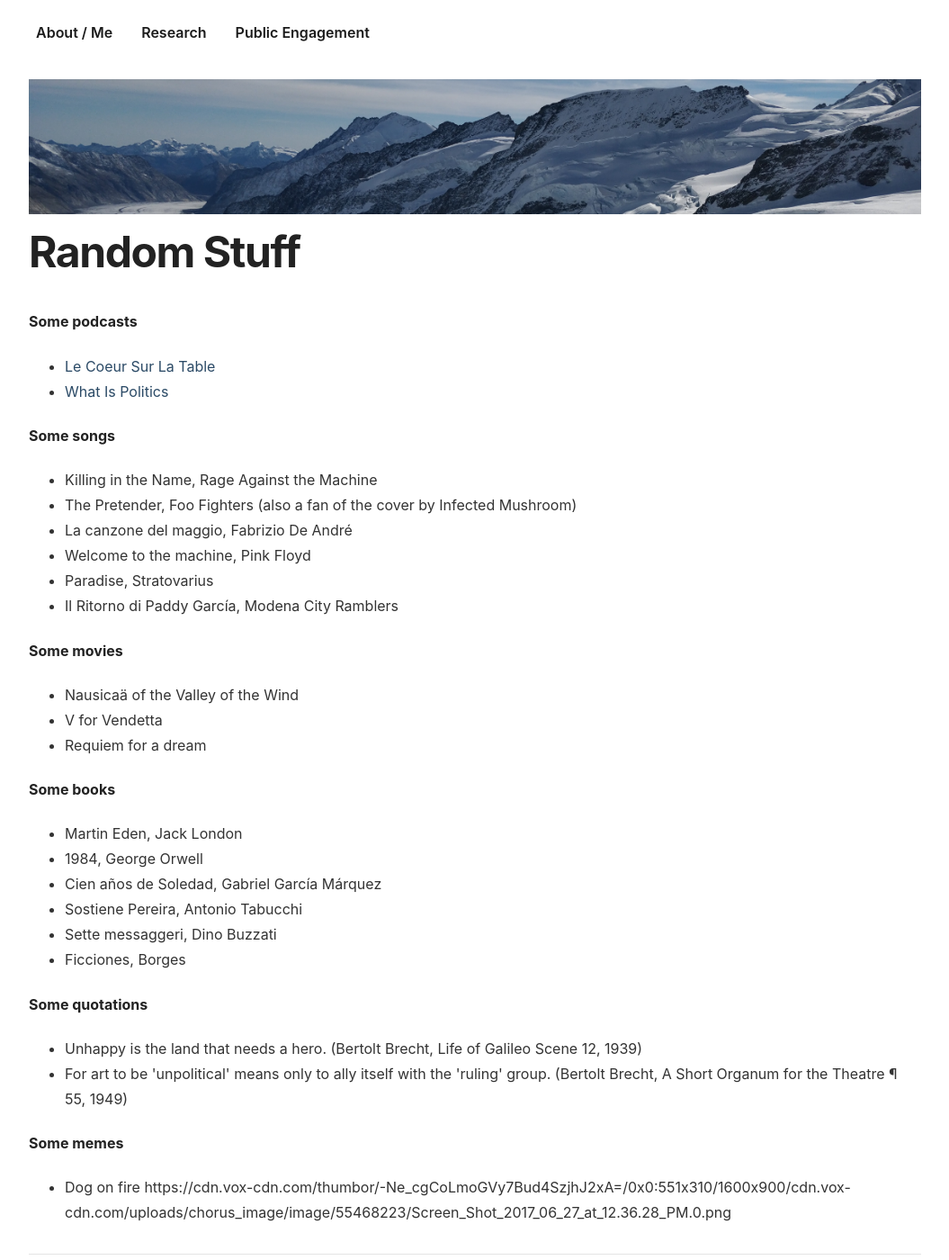
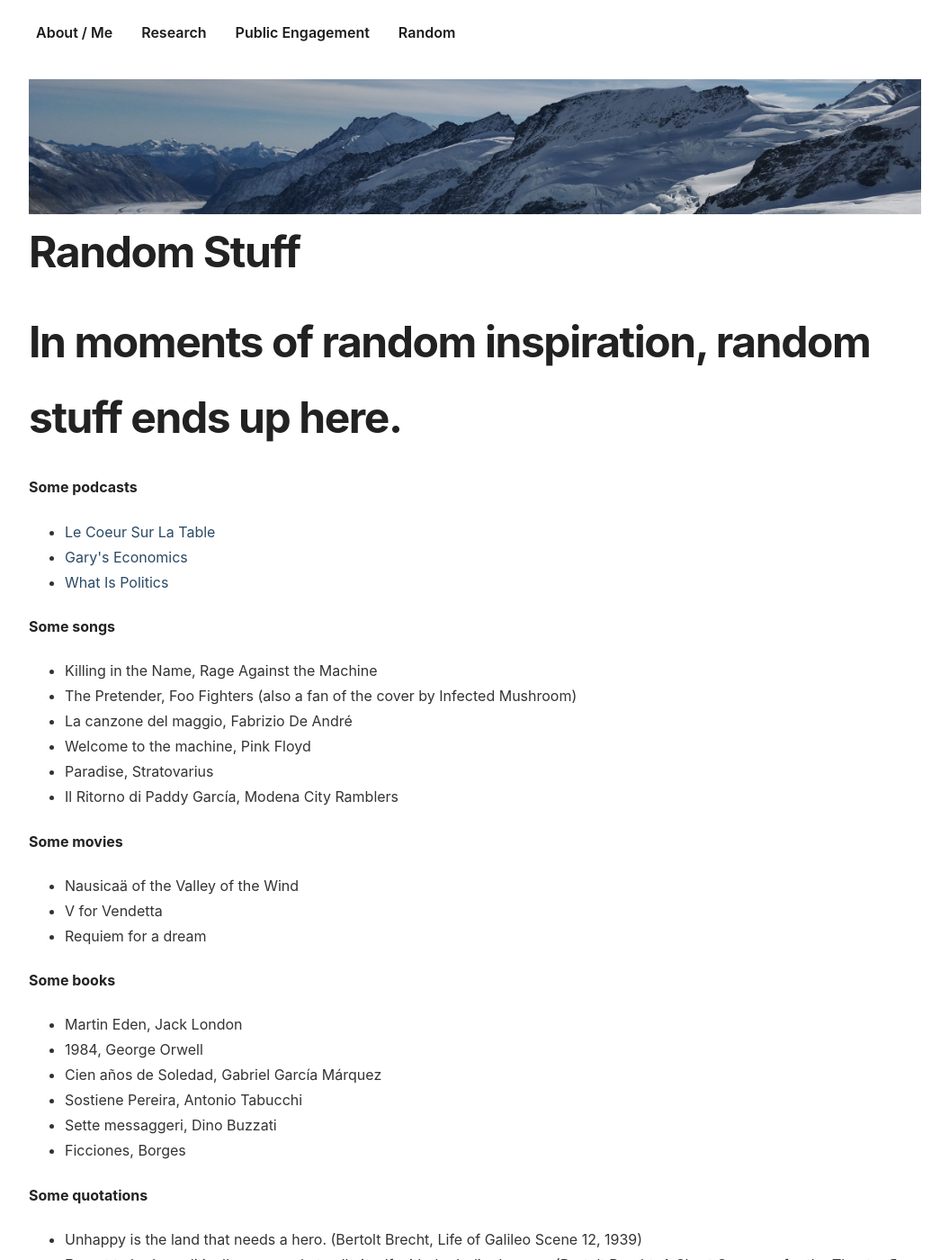
Before and after one commit to mbaityje/mbaityje.github.io, a Jekyll site: the page built from random/index.html, in a window 1280 px wide and 1400 px high. Shown: the whole window at 90% size, without its empty margins (112-1167 px from the left). Built offline with Jekyll 4.4.1, drawn with Linux system fonts in a browser that asks for light colours.

Commit message:
Added Random section

```diff
--- a/_layouts/default.html
+++ b/_layouts/default.html
@@ -28,6 +28,7 @@
             <li><a href="/engagement/ufaq">UFAQ</a></li>
           </ul>
         </li>
+        <li><a href="{{ '/random' | relative_url }}">Random</a></li>
       </ul>
     </nav>
     <div style="width: 100%; height: 150px; overflow: hidden">
--- a/random/index.html
+++ b/random/index.html
@@ -5,10 +5,12 @@ title: Random Stuff
 
 <div class="blurb">
 	<h1>Random Stuff<h1>
+		In moments of random inspiration, random stuff ends up here.
 	<p>
 		<h4>Some podcasts</h4>
 		<ul>
 			<li><a href="https://www.binge.audio/podcast/le-coeur-sur-la-table">Le Coeur Sur La Table</a></li>
+			<li><a href="https://www.youtube.com/watch?v=_fEhutiZvmo">Gary's Economics</a></li>
 			<li><a href="https://podtail.com/podcast/what-is-politics/">What Is Politics</a></li>
 		</ul>
 	</p>
@@ -52,8 +54,12 @@ title: Random Stuff
 	<p>
 		<h4>Some memes</h4>
 		<ul>
-			<li>  Dog on fire
-				https://cdn.vox-cdn.com/thumbor/-Ne_cgCoLmoGVy7Bud4SzjhJ2xA=/0x0:551x310/1600x900/cdn.vox-cdn.com/uploads/chorus_image/image/55468223/Screen_Shot_2017_06_27_at_12.36.28_PM.0.png
+			<li>
+				<img src="https://static01.nyt.com/images/2016/08/05/us/05onfire1_xp/05onfire1_xp-superJumbo-v2.jpg?quality=75&auto=webp"
+				  alt="Dog on fire meme"
+				  style="max-width: 100%; height: auto; margin-top: 0.5rem;"
+				  />
+			  </a>
 			</li>
 		</ul>
 	</p>
```
